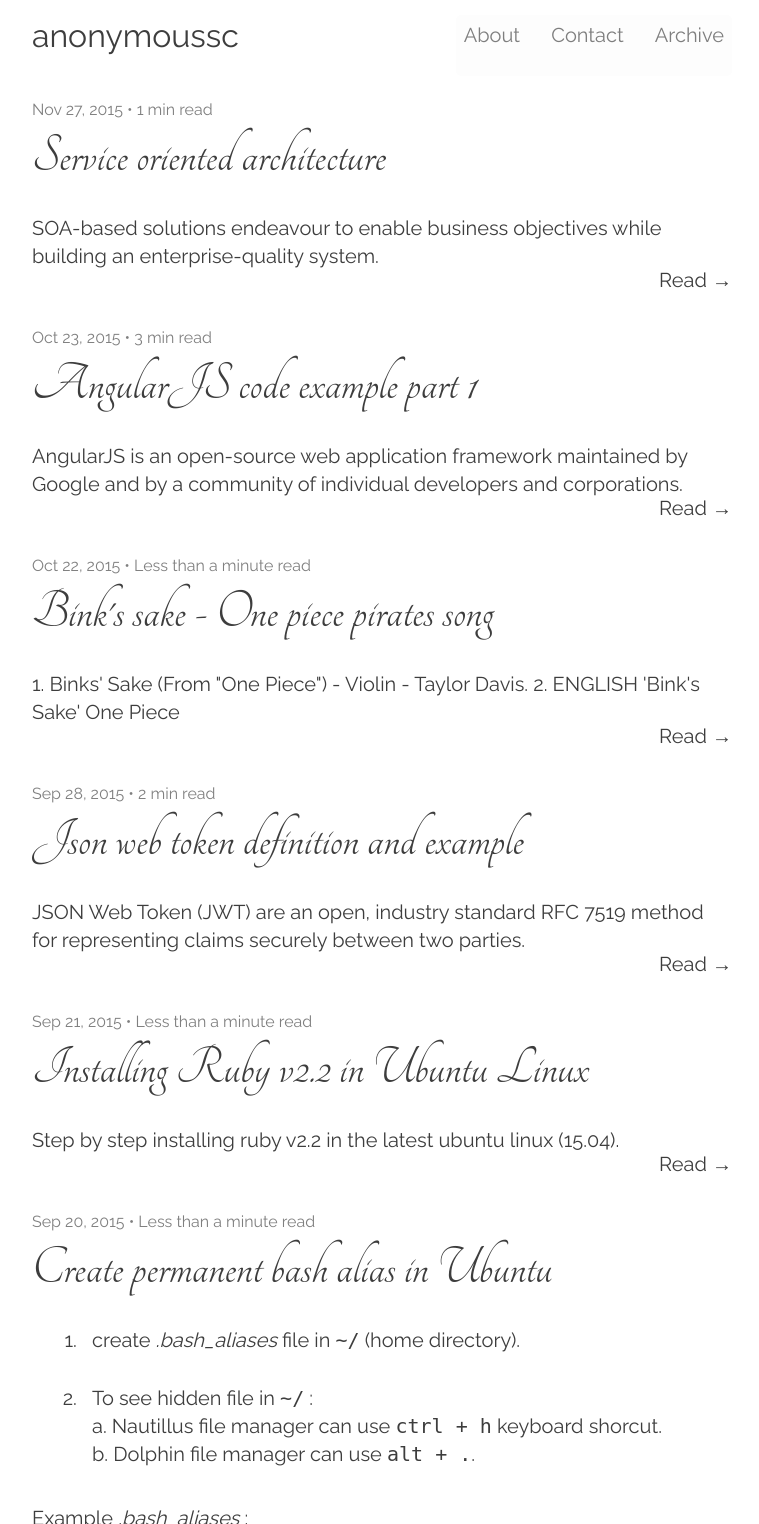
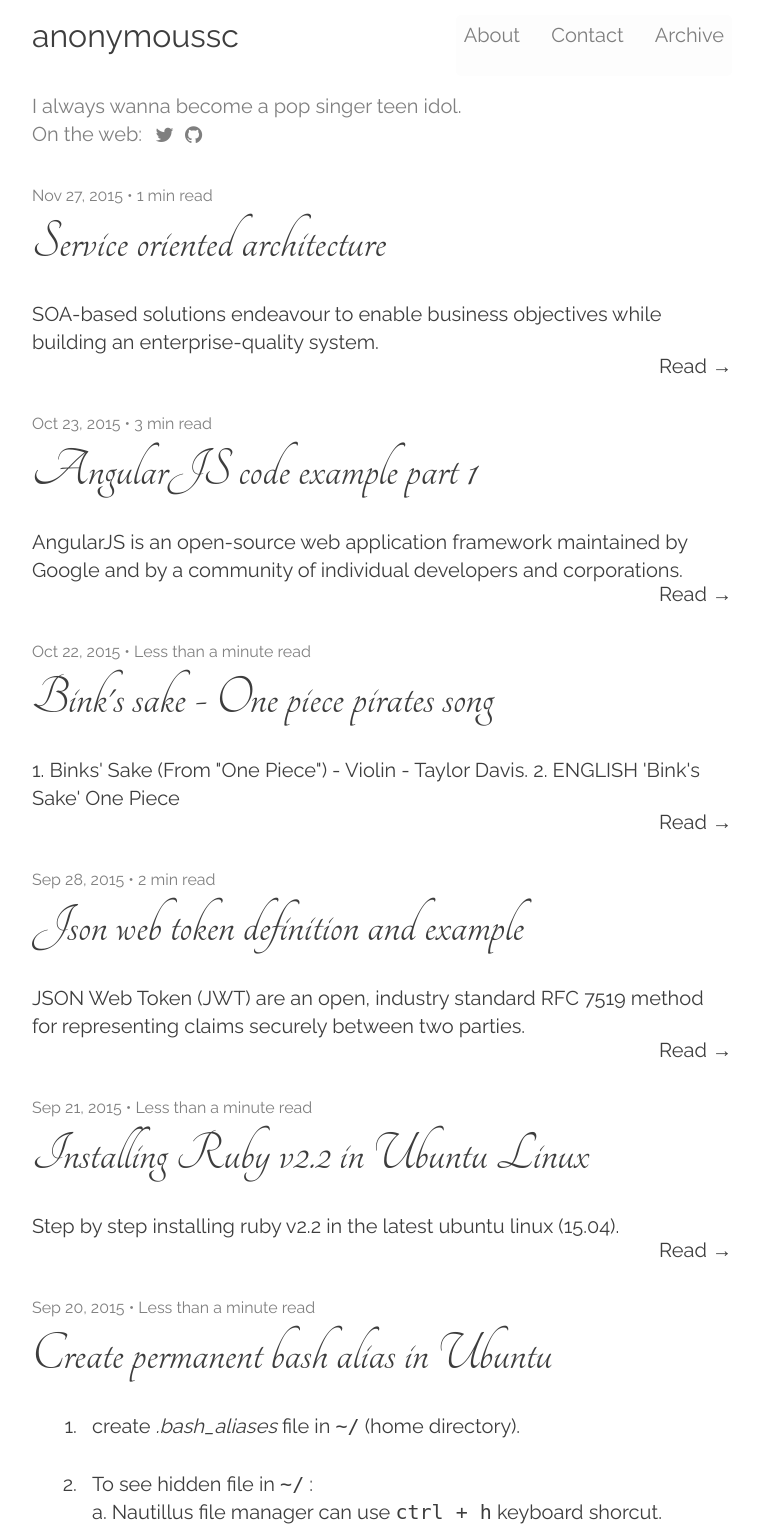
Before and after one commit to anonymoussc/anonymoussc.github.io, a Jekyll site: the page built from index.html, in a window 1280 px wide, cut to the strip 0-1524 px from the top of the page. Shown: the whole strip, without its empty margins (258-1017 px from the left). Built offline with Jekyll 4.4.1, drawn with Linux system fonts in a browser that asks for light colours; nearby versions of some CDN libraries; the list of posts is cut into pages by our own code.

Commit message:
Modified .gitignore, gemfile, config

```diff
--- a/_config.yml
+++ b/_config.yml
@@ -3,7 +3,7 @@
 
 description:
   meta: Nunquam gratia compater est seychelles deuss trabem, tanquam azureus zirbus. Experimentum solite lixa ad neuter epos.
-  subtitle: Nunquam gratia compater est seychelles deuss trabem, tanquam azureus zirbus. Experimentum solite lixa ad neuter epos.
+  subtitle: I always wanna become a pop singer teen idol.
 
 author:
   name: Anonymoussc
@@ -21,8 +21,8 @@
 # APPEREANCE #
 ##############
 
-show-subtitle: false
-display-social-icons: false
+show-subtitle: true
+display-social-icons: true
 footer-text: anonymoussc <50c5ac69@opayq.com>
 # Preferably 64px in height.
 logo-image: # /img/logo.png
@@ -45,7 +45,7 @@
 # SOCIAL ICONS #
 ################
 
-twitter:
+twitter: https://twitter.com/anonymousscX
 youtube:
 instagram:
 tumblr:
```
Also changed, not shown: Gemfile.lock, 2 other files.
